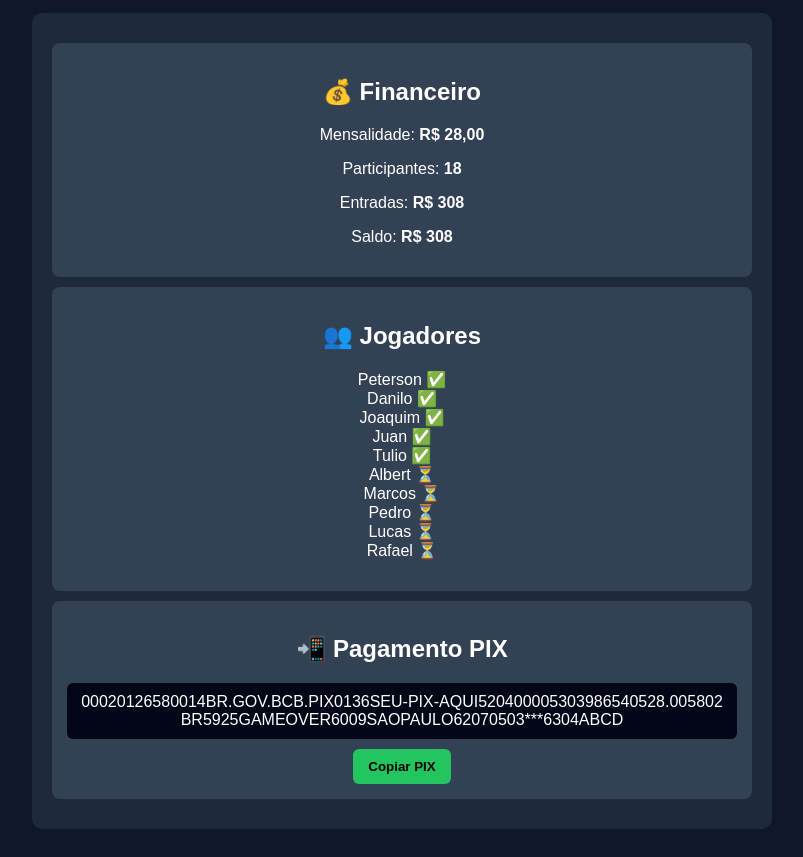
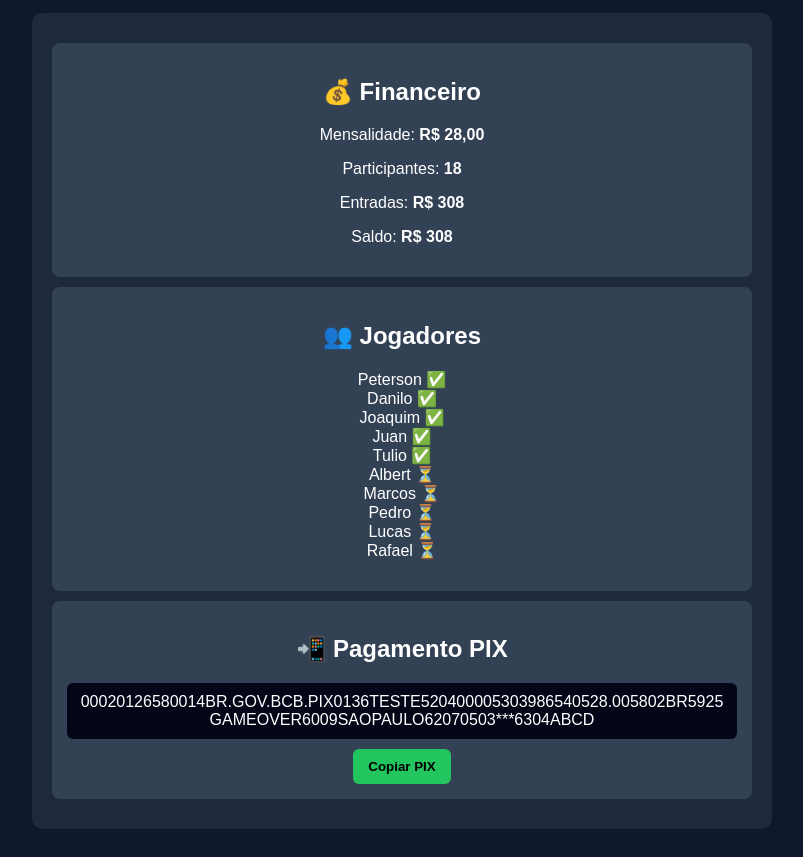
Before and after one commit to KlintonHans/gameover, a plain HTML site: page index.html in a window 1280 px wide. Shown: the part 130-987 px from the top of the page, without its empty margins (238-1041 px from the left). Drawn offline with Linux system fonts and the light colour scheme.

Commit message:
Update PIX payment code for testing

```diff
--- a/index.html
+++ b/index.html
@@ -124,7 +124,7 @@ alert("PIX copiado!");
 
 <div class="pix" id="pixcode">
 
-00020126580014BR.GOV.BCB.PIX0136SEU-PIX-AQUI520400005303986540528.005802BR5925GAMEOVER6009SAOPAULO62070503***6304ABCD
+00020126580014BR.GOV.BCB.PIX0136TESTE520400005303986540528.005802BR5925GAMEOVER6009SAOPAULO62070503***6304ABCD
 
 </div>
 
```
